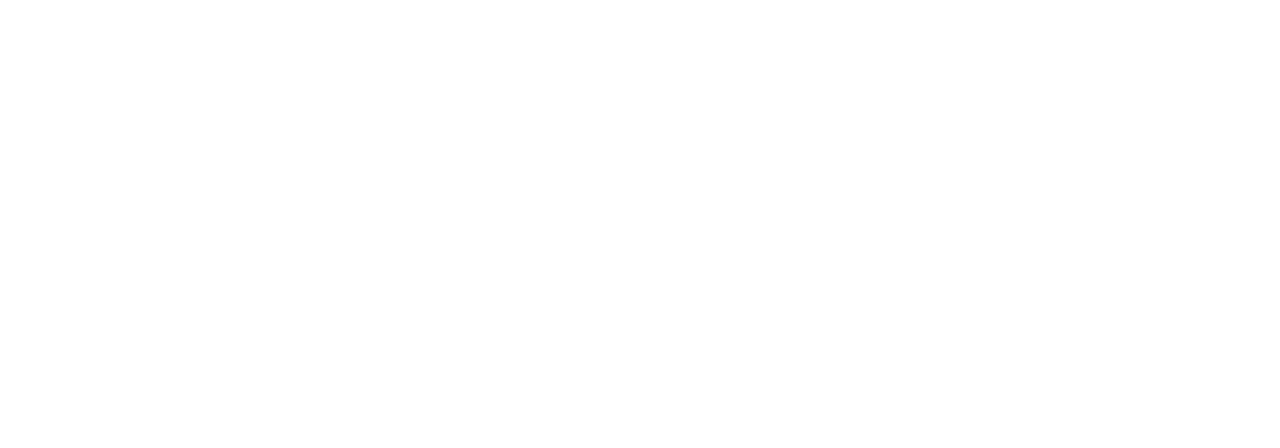
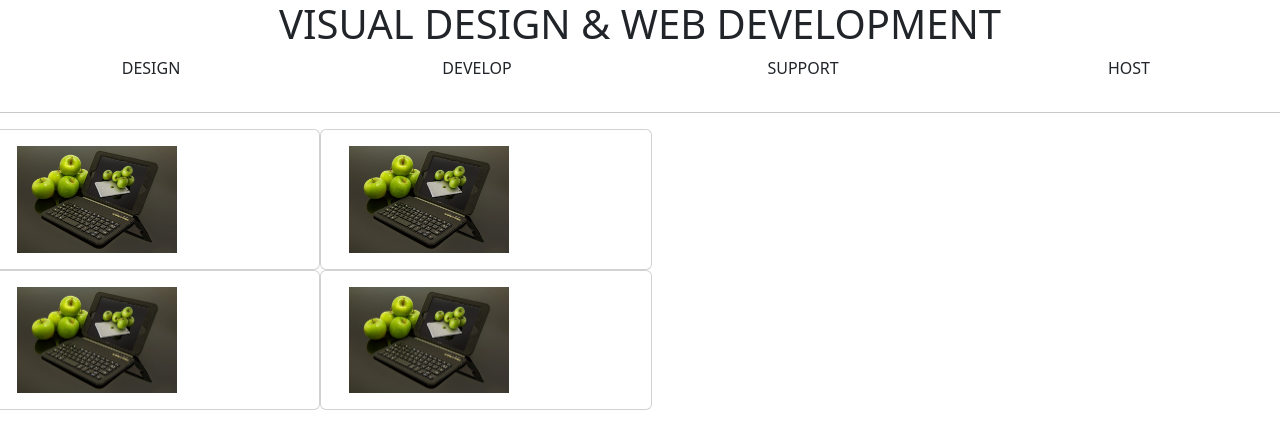
Before and after one commit to cody-michael/codeup-design-project, a plain HTML site: page index.html in a window 1280 px wide. Drawn offline with nearby package versions, Linux system fonts and the light colour scheme.

Commit message:
:Feat:Project set up

```diff
--- a/css/styles.css
+++ b/css/styles.css
@@ -0,0 +1,6 @@
+*{box-sizing: border-box;
+    margin:0;
+    padding: 0;
+}
+
+img{max-width: 10em}
--- a/index.html
+++ b/index.html
@@ -1,10 +1,94 @@
-<!DOCTYPE html>
+<!doctype html>
 <html lang="en">
 <head>
     <meta charset="UTF-8">
-    <title>Title</title>
+    <meta name="viewport"
+          content="width=device-width, user-scalable=no, initial-scale=1.0, maximum-scale=1.0, minimum-scale=1.0">
+    <meta http-equiv="X-UA-Compatible" content="ie=edge">
+    <title>Document</title>
+    <link href="https://cdn.jsdelivr.net/npm/bootstrap@5.3.2/dist/css/bootstrap.min.css" rel="stylesheet" integrity="sha384-T3c6CoIi6uLrA9TneNEoa7RxnatzjcDSCmG1MXxSR1GAsXEV/Dwwykc2MPK8M2HN" crossorigin="anonymous">
+    <link rel="stylesheet" href="css/styles.css">
+
 </head>
 <body>
+<header>
+    <nav>
+    </nav>
+</header>
+<main>
+    <div class="row text-center">
+        <h1>VISUAL DESIGN & WEB DEVELOPMENT</h1>
 
+        <div class="col-3">
+            <p>DESIGN</p>
+        </div>
+        <div class="col-3">
+            <p>DEVELOP</p>
+        </div>
+        <div class="col-3">
+            <p>SUPPORT</p>
+        </div>
+        <div class="col-3">
+            <p>HOST</p>
+        </div>
+    </div>
+
+    <hr>
+
+    <div class="col-6">
+
+
+        <div class="row">
+            <div class="card col-6">
+                <div class="card-body">
+                    <img src="images/apple-ipad.jpg" alt="">
+
+                </div>
+            </div>
+
+            <div class="card col-6">
+                <div class="card-body">
+                    <img src="images/apple-ipad.jpg" alt="">
+
+                </div>
+            </div>
+            <div class="card col-6">
+                <div class="card-body">
+                    <img src="images/apple-ipad.jpg" alt="">
+
+                </div>
+            </div>
+            <div class="card col-6">
+                <div class="card-body">
+                    <img src="images/apple-ipad.jpg" alt="">
+                </div>
+            </div>
+        </div>
+
+
+    </div>
+    <div class="col-4">
+        <div class="row">
+
+        </div>
+        <div class="row">
+
+        </div>
+        <div class="row">
+
+        </div>
+        <div class="row">
+
+        </div>
+
+    </div>
+
+
+
+</main>
+
+
+
+<script src="https://cdn.jsdelivr.net/npm/bootstrap@5.3.2/dist/js/bootstrap.bundle.min.js" integrity="sha384-C6RzsynM9kWDrMNeT87bh95OGNyZPhcTNXj1NW7RuBCsyN/o0jlpcV8Qyq46cDfL" crossorigin="anonymous"></script>
 </body>
 </html>
```
Also changed, not shown: images/apple-ipad.jpg (added), images/google-search.jpg (added), images/head.jpg (added), images/ipad.jpg (added), images/logo.png (added), images/macbook.jpg (added), images/man.jpg (added), images/mobile-phone.jpg (added), images/security.jpg (added).
